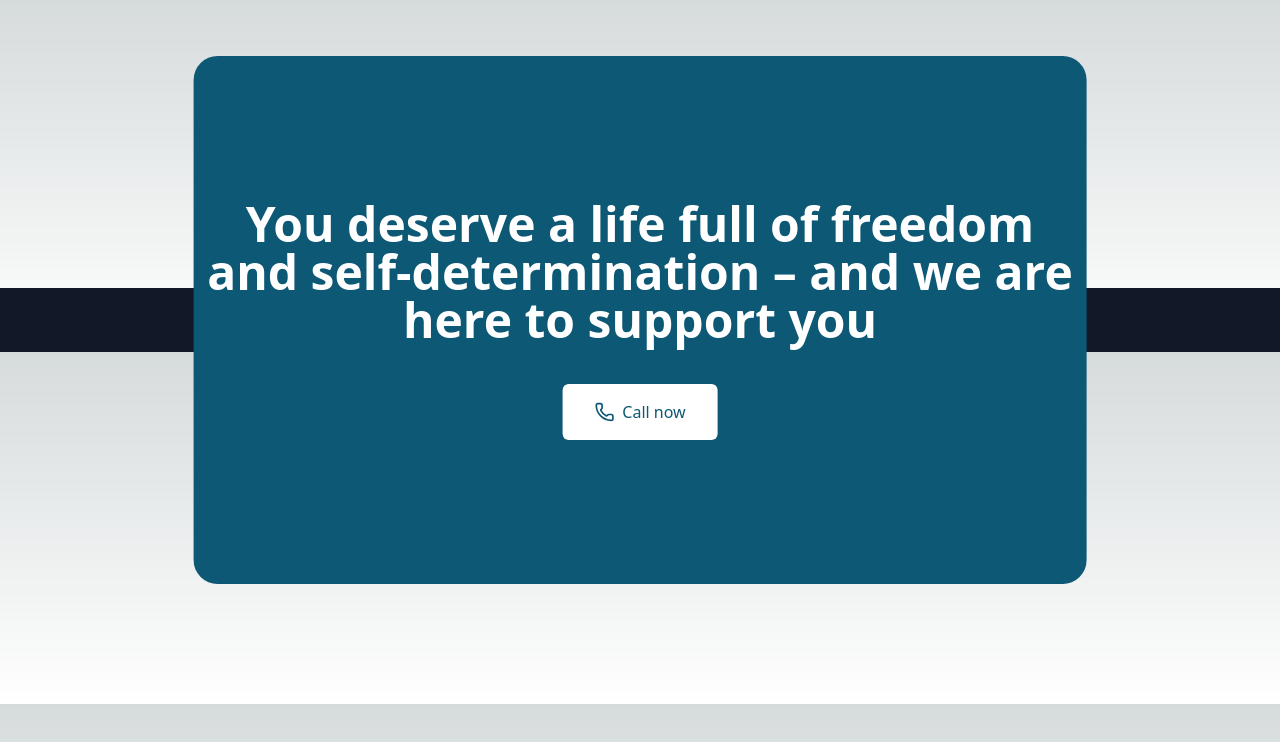
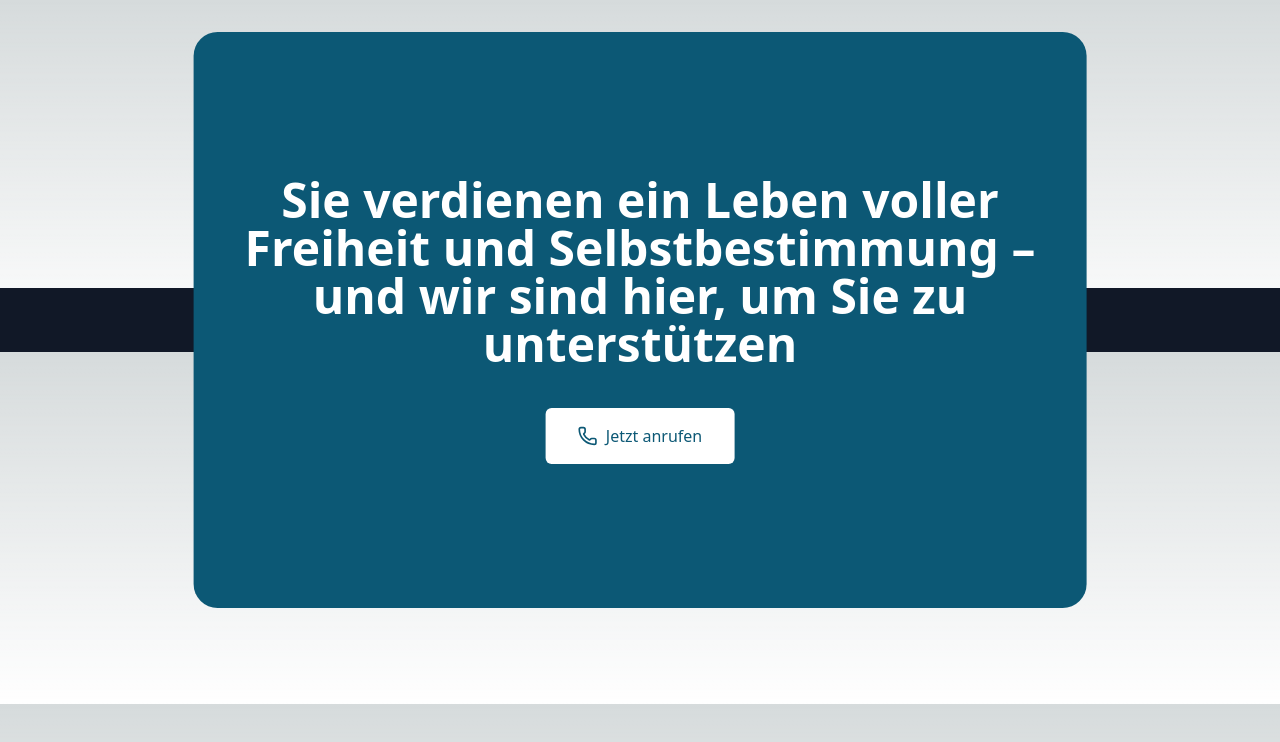
Before and after one commit to LibGdxEngine/doctor-app, a Next.js app: page /components/Home/Tenth in a window 1280 px wide. Shown: the top 742 px of the page. Built offline with nearby package versions, Linux system fonts and the light colour scheme.

Commit message:
neww fixes

```diff
--- a/src/pages/assistent-werden.js
+++ b/src/pages/assistent-werden.js
@@ -29,7 +29,7 @@ const Home = () => {
                 className={`w-full bg-white h-full flex flex-col items-center justify-start`}
             >
                 <HomePageWithNavBar image_url="/mono.jpg" headerText="Assistent werden" />
-                <RightImageWithButton title={`Ein Beruf mit Bedeutung und Wertschätzung`} desc={`Wertschätzung, Bedeutung und Anerkennung gehören zu unseren wichtigsten Werten. Diese spiegeln sich in der Zusammenarbeit mit unseren Assistent*innen wider. Wir bieten umfassende Schulungen, faire und flexible Arbeitszeiten sowie eine attraktive Bezahlung inklusive Zeitzuschlägen. Bei Seiler Assistenz machen wir die Assistenz zu einem Beruf, der dich finanziell absichert und dir gleichzeitig Sinn und Erfüllung bietet.`} IMAGE_URL={`/Seila-Assistenz25.jpg`} />
+                <RightImageWithButton title={`Ein Beruf mit Bedeutung und Wertschätzung`} desc={`Wertschätzung, Bedeutung und Anerkennung gehören zu unseren wichtigsten Werten. Diese spiegeln sich in der Zusammenarbeit mit unseren Assistent*innen wider. Wir bieten umfassende Schulungen, faire und flexible Arbeitszeiten sowie eine attraktive Bezahlung inklusive Zeitzuschlägen. infinity-plus machen wir die Assistenz zu einem Beruf, der dich finanziell absichert und dir gleichzeitig Sinn und Erfüllung bietet.`} IMAGE_URL={`/Seila-Assistenz25.jpg`} />
                 <LeftImageWithText
                     title={`Einsatz für das selbstbestimmte Leben unserer Assistenznehmer*innen`}
                     desc={`Das selbstbestimmte Leben unserer Assistenznehmer*innen ist unser Ziel – als Assistenzkraft machst du es möglich. Du vervollständigst unser Team, indem du den Assistenznehmer*innen vor Ort hilfst und sie nach ihren individuellen Wünschen und Bedürfnissen unterstützt. Unsere Assistenznehmer*innen, das Innendienst-Team und unsere Assistenzkräfte arbeiten Hand in Hand. In diesem Assistenzdreieck spielt jede Rolle eine wichtige und wertvolle Funktion.`}
--- a/src/pages/components/Home/Tenth.js
+++ b/src/pages/components/Home/Tenth.js
@@ -7,7 +7,7 @@ export default function Tenth() {
       <div className="h-full  mx-3 md:mx-36 relative">
         <div className="absolute w-[90%] left-1/2 -translate-x-1/2 -translate-y-1/2 bg-orange-500 rounded-3xl py-16 md:py-36 px-3 text-center">
           <h2 className="text-xl md:text-4xl lg:text-5xl font-bold text-white max-w-4xl mx-auto mb-10 leading-tight">
-            You deserve a life full of freedom and self-determination – and we are here to support you
+            Sie verdienen ein Leben voller Freiheit und Selbstbestimmung – und wir sind hier, um Sie zu unterstützen
           </h2>
 
           <Link
@@ -15,7 +15,7 @@ export default function Tenth() {
             className="inline-flex items-center bg-white text-orange-500 hover:bg-gray-100 transition-colors px-8 py-4 rounded-md font-medium"
           >
             <Phone className="mr-2 h-5 w-5" />
-            Call now
+            Jetzt anrufen
           </Link>
         </div>
       </div>
--- a/src/pages/components/Home/Third.js
+++ b/src/pages/components/Home/Third.js
@@ -16,14 +16,14 @@ const services = [
     id: "mobility-help",
     title: "Mobilitätshilfe",
     description: "Bereitstellung von Rollstühlen und Gehhilfen.",
-    imageUrl: "/2.jpg",
+    imageUrl: "/img1.jpg",
     imageAlt: "People assisting someone in a wheelchair outdoors",
   },
   {
     id: "application-help",
     title: "Antragshilfe",
     description: "Wir unterstützen bei der Beantragung verschiedener Anträge.",
-    imageUrl: "/1.jpg",
+    imageUrl: "/img2.jpg",
     imageAlt: "People working on paperwork at a desk",
   },
   {
```
